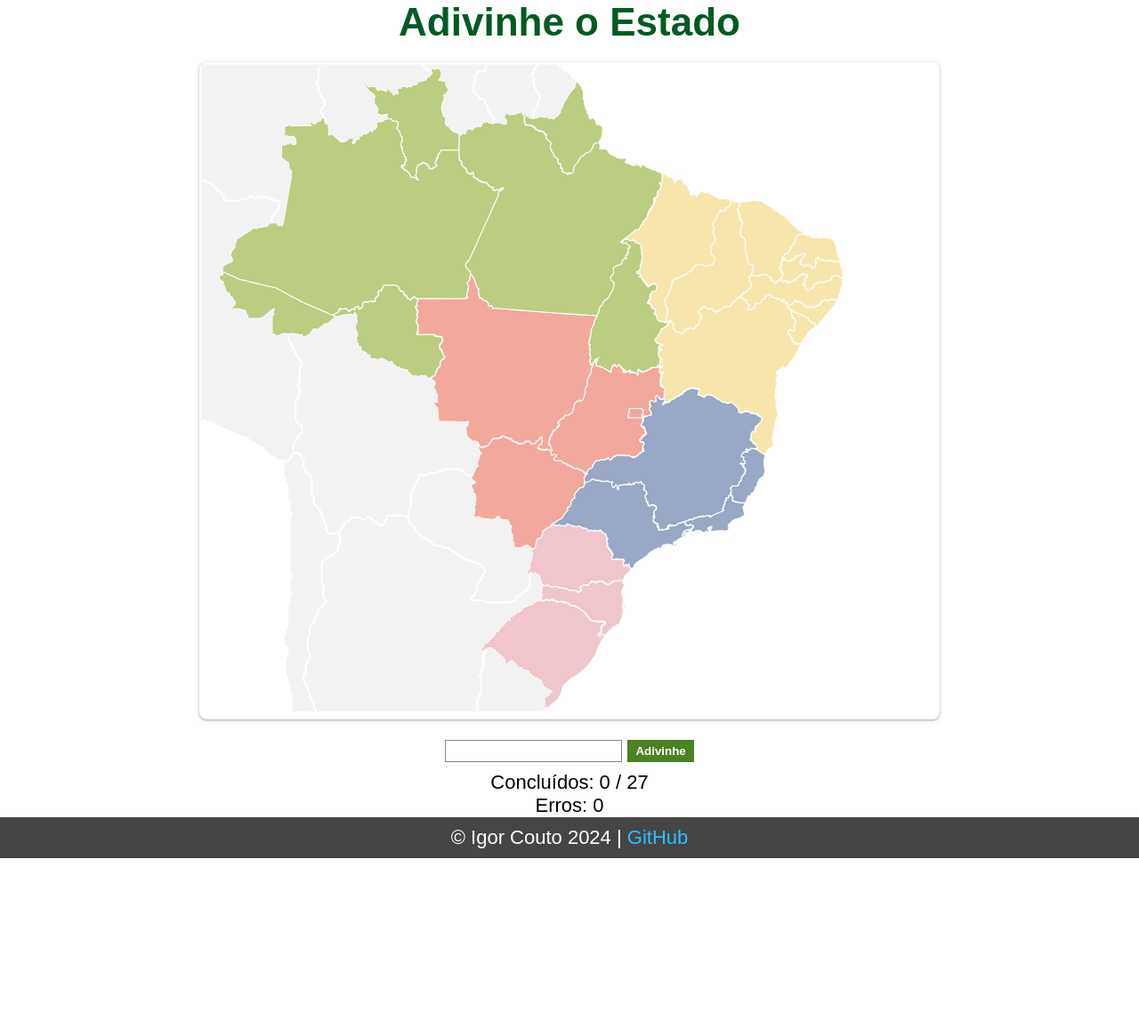
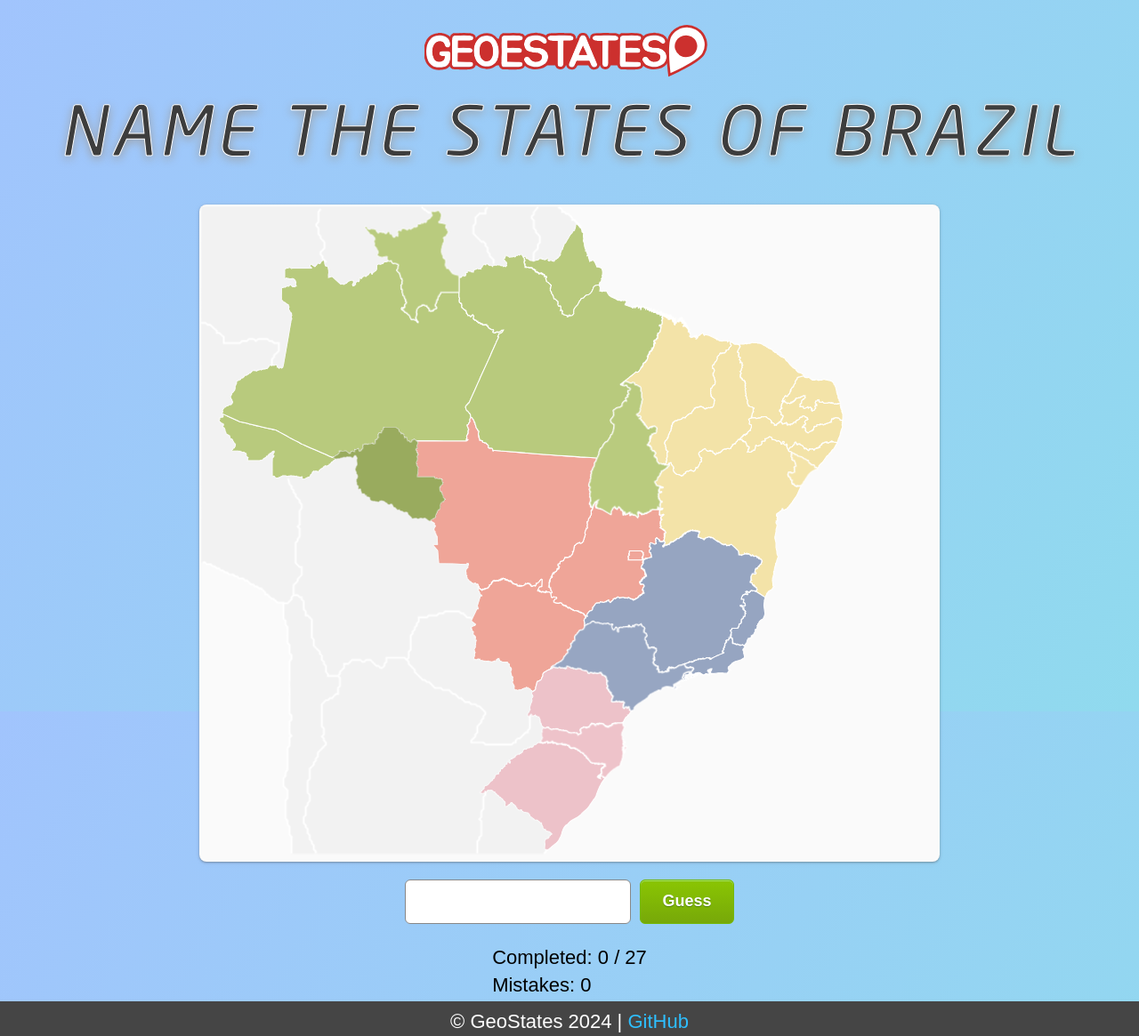
Before and after one commit to igor-couto/guess-the-state, a plain HTML site: page index.html in a window 1280 px wide. Shown: the whole page at 89% size. Before the commit the page ends 965 px from the top, so only its background shows below. Drawn offline with Linux system fonts and the light colour scheme.

Commit message:
feat: tons of improvements

```diff
--- a/index.html
+++ b/index.html
@@ -1,24 +1,27 @@
 <!DOCTYPE html>
-<html lang="pt">
+<html lang="en">
 <head>
     <meta charset="utf-8" />
     <meta name="viewport" content="width=device-width,initial-scale=1" />
     <meta name="theme-color" content="#fff" />
-    <meta name="description" content="Adivinhe o estado" />
-    <link rel="icon" href="./favicon.ico" type="image/x-icon">
+    <meta name="description" content="GeoStates is a game about guessing the names of states" />
+    <link rel="icon" href="./assets/favicon.ico" type="image/x-icon">
     <link rel="stylesheet" href="style.css">
-    <title>Adivinhe o Estado</title>
+    <title>GeoStates</title>
 </head>
 <body>
     <main>
-        <h1>Adivinhe o Estado</h1>
+        <header>
+            <img src="./assets/logo.svg" alt="Geostates logo" width="326" height="77">
+            <h1>Name the states of Brazil</h1>
+        </header>
         <section id="map">
 
             <svg
             xmlns:svg="http://www.w3.org/2000/svg"
             xmlns="http://www.w3.org/2000/svg"
             id="map-svg"
-            aria-label="Mapa do Brasil"
+            aria-label="Brazil's map"
             width="220mm"
             height="194mm"
             viewBox="0 0 220000 194010"
@@ -36,7 +39,6 @@
                 .fil0 {
                 fill: none;
                 }
-
                 .RegiaoNorte {
                 fill: rgba(120, 155, 2, 0.5);
                 }
@@ -268,26 +270,20 @@
             </svg>
 
 
-
-
-
-
-
-
         </section>
-        <div id="inputs">
-            <div>
-                <input type="text" id="answerInput" aria-label="Digite o nome do estado" />
-                <button id="btn" class="btn" onclick="validateAnswer()">Adivinhe</button>
+        <section id="inputs">
+            <div class="input-group">
+                <input type="text" id="answerInput" aria-label="Enter the name of the state" />
+                <button id="btn" class="btn" onclick="validateAnswer()">Guess</button>
             </div>
-            <div>
-                <p>Concluídos: <span id="concluidos">0</span> / 27</p>
-                <p>Erros: <span id="erros">0</span></p>
+            <div class="stats">
+                <p>Completed: <span id="completed">0</span> / 27</p>
+                <p>Mistakes: <span id="mistakes">0</span></p>
             </div>
-        </div>
+        </section>
     </main>
     <footer>
-        <p>&copy; Igor Couto 2024 | <a href="https://github.com/igor-couto/guess-the-state" target="_blank">GitHub</a></p>
+        <p>&copy; GeoStates 2024 | <a href="https://github.com/igor-couto/guess-the-state" target="_blank">GitHub</a></p>
     </footer>
     <script defer src="./script.js"></script>
 </body>
--- a/script.js
+++ b/script.js
@@ -1,15 +1,36 @@
 const answerInput = document.getElementById("answerInput");
-const completedElement = document.getElementById("concluidos");
-const mistakesElement = document.getElementById("erros");
+const completedElement = document.getElementById("completed");
+const mistakesElement = document.getElementById("mistakes");
 
-const selectAudio = new Audio("sound/select.wav");
-const correctAudio = new Audio("sound/correct.wav");
-const errorAudio = new Audio("sound/error.wav");
+const selectAudio = new Audio("assets/sound/select.wav");
+const correctAudio = new Audio("assets/sound/correct.wav");
+const errorAudio = new Audio("assets/sound/error.wav");
 
 let mapSvg;
 let selectedState;
 let completed = 0;
 let mistakes = 0;
+
+function selectState(stateName) {
+    selectAudio.play();
+
+    if (selectedState) {
+        const previousStateElement = mapSvg.getElementById(selectedState);
+        previousStateElement.classList.remove("selected-state");
+    }
+
+    selectedState = stateName;
+    const currentStateElement = mapSvg.getElementById(selectedState);
+
+    const bbox = currentStateElement.getBBox();
+    const centerX = bbox.x + bbox.width / 2;
+    const centerY = bbox.y + bbox.height / 2;
+    currentStateElement.style.transformOrigin = `${centerX}px ${centerY}px`;
+
+    currentStateElement.classList.add("selected-state");
+
+    answerInput.focus();
+}
 
 document.addEventListener("DOMContentLoaded", function() {
 
@@ -25,6 +46,8 @@ document.addEventListener("DOMContentLoaded", function() {
                     state.style.cursor = "pointer";
                     state.onclick = () => selectState(state.id);
                 });
+
+                selectRandomState(states);
             },
             false
         );
@@ -42,18 +65,23 @@ document.addEventListener("DOMContentLoaded", function() {
         );
     }
 
-    function selectState(stateName) {
-        selectAudio.play();
-        selectedState = stateName;
-        answerInput.focus();
-    }
-
     defineStatesBehavior();
     defineEnterKeyBehavior();
 });
 
+function selectRandomState(states) {
+    const selectableStates = Array.from(states).filter(state => state.style.cursor === "pointer");
+    if (selectableStates.length === 0) {
+        alert("Congratulations! You've completed the game.");
+        return;
+    }
+    const randomIndex = Math.floor(Math.random() * selectableStates.length);
+    const randomState = selectableStates[randomIndex];
+    selectState(randomState.id);
+}
+
 function validateAnswer() {
-    if (!selectedState) return;
+    if (!selectedState || !answerInput.value) return;
 
     const answer = clearText(answerInput.value);
 
@@ -69,6 +97,12 @@ function validateAnswer() {
         stateElement.onclick = null;
         stateElement.style.cursor = "auto";
         stateElement.style.fill = stateStyle.fill.replace(".5", "1");
+        stateElement.classList.remove("selected-state");
+
+        selectedState = null;
+
+        const states = mapSvg.querySelector("#Estados").children;
+        selectRandomState(states);
     } else {
         errorAudio.play();
         mistakes++;
--- a/style.css
+++ b/style.css
@@ -1,3 +1,11 @@
+@font-face {
+    font-family: 'Neo-Sans';
+    src: url('./assets/Neo-Sans.woff2') format('woff2');
+    font-weight: normal;
+    font-style: normal;
+    font-display: swap;
+}
+
 * {
     margin: 0;
     padding: 0;
@@ -10,12 +18,18 @@ html, body {
     font-size: 22px;
     -webkit-font-smoothing: antialiased;
     -moz-osx-font-smoothing: grayscale;
+    background-image: linear-gradient(120deg, #a1c4fd 0%, #90daee 100%);
 }
 
 body {
     display: flex;
     flex-direction: column;
     justify-content: space-between;
+}
+
+header {
+    text-align: center;
+    padding: 20px 0;
 }
 
 main {
@@ -32,6 +46,7 @@ main {
     box-shadow: 0 -1px 5px rgb(128 134 139 / 9%), 0 3px 5px rgb(128 134 139 / 6%), 0 1px 2px rgb(60 64 67 / 30%), 0 1px 3px rgb(60 64 67 / 15%);
     box-sizing: border-box;
     margin: 20px 0;
+    background-color: #fafafa;
 }
 
 #inputs {
@@ -43,19 +58,49 @@ main {
     align-items: center;
 }
 
-#btn {
-    background-color: #4C8221;
-    color: #fff;
-    width: 75px;
-    height: 25px;
-    border: none;
-    outline: none;
-    cursor: pointer;
-    font-weight: bold;
+.input-group {
+    display: flex;
+    align-items: center;
+    gap: 10px;
+    margin-bottom: 20px;
 }
 
-#btn:hover {
-    background-color: #61A229;
+input {
+    height: 50px;
+    padding: 0 10px;
+    border: 1px solid #888888;
+    outline: none;
+    font-size: 18px;
+    border-radius: 6px;
+    flex-grow: 1;
+}
+
+.btn {
+    box-shadow: inset 0px 1px 0px 0px #a4e271;
+    background: linear-gradient(to bottom, #89c403 5%, #77a809 100%);
+    background-color: #89c403;
+    border-radius: 6px;
+    border: 1px solid #74b807;
+    display: inline-block;
+    cursor: pointer;
+    color: #ffffff;
+    font-family: Arial;
+    font-size: 18px;
+    font-weight: bold;
+    height: 50px;
+    padding: 0 24px;
+    text-decoration: none;
+    text-shadow: 0px 1px 0px #528009;
+}
+
+.btn:hover {
+    background: linear-gradient(to bottom, #77a809 5%, #89c403 100%);
+    background-color: #77a809;
+}
+
+.stats p {
+    margin: 5px 0;
+    text-align: left;
 }
 
 footer {
@@ -74,14 +119,47 @@ footer a:hover {
     text-decoration: underline;
 }
 
-input {
-    height: 25px;
-    padding: 0 10px;
-    border: 1px solid #888888;
-    outline: none;
-    margin-bottom: 10px;
+h1 {
+    font-family: 'Neo-Sans';
+    letter-spacing: 5px;
+    font-size: 3.5rem;
+    font-weight: 400;
+    line-height: 1.125em;
+    position: relative;
+    text-align: center;
+    text-shadow: 0 .125rem .5rem #9c9c9c;
+    text-transform: uppercase;
+    text-wrap: nowrap;
+    -webkit-text-fill-color: rgb(61, 61, 61);
+    -webkit-text-stroke-width: 1px;
+    -webkit-text-stroke-color: white;
 }
 
-h1 {
-    color: #005B21;
+.title {
+    -webkit-text-fill-color: #fff;
+    -webkit-text-stroke-width: 12px;
+    -webkit-text-stroke-color: #cc302e;
+    font-weight: 900;
+    font-family: system-ui;
+    letter-spacing: -8px;
 }
+
+.selected-state {
+    animation: pulse 1s infinite;
+    stroke: none !important;
+}
+
+@keyframes pulse {
+    0% {
+        transform: scale(1);
+        filter: drop-shadow(0 0 5px rgba(0, 0, 0, 0.5));
+    }
+    50% {
+        transform: scale(0.96);
+        filter: drop-shadow(0 0 15px rgba(0, 0, 0, 0.7));
+    }
+    100% {
+        transform: scale(1);
+        filter: drop-shadow(0 0 5px rgba(0, 0, 0, 0.5));
+    }
+}
```
Also changed, not shown: assets/Neo-Sans.woff2 (added), assets/favicon.ico (renamed from favicon.ico), assets/logo.svg (added), assets/states.svg (renamed from states.svg), 6 other files.
